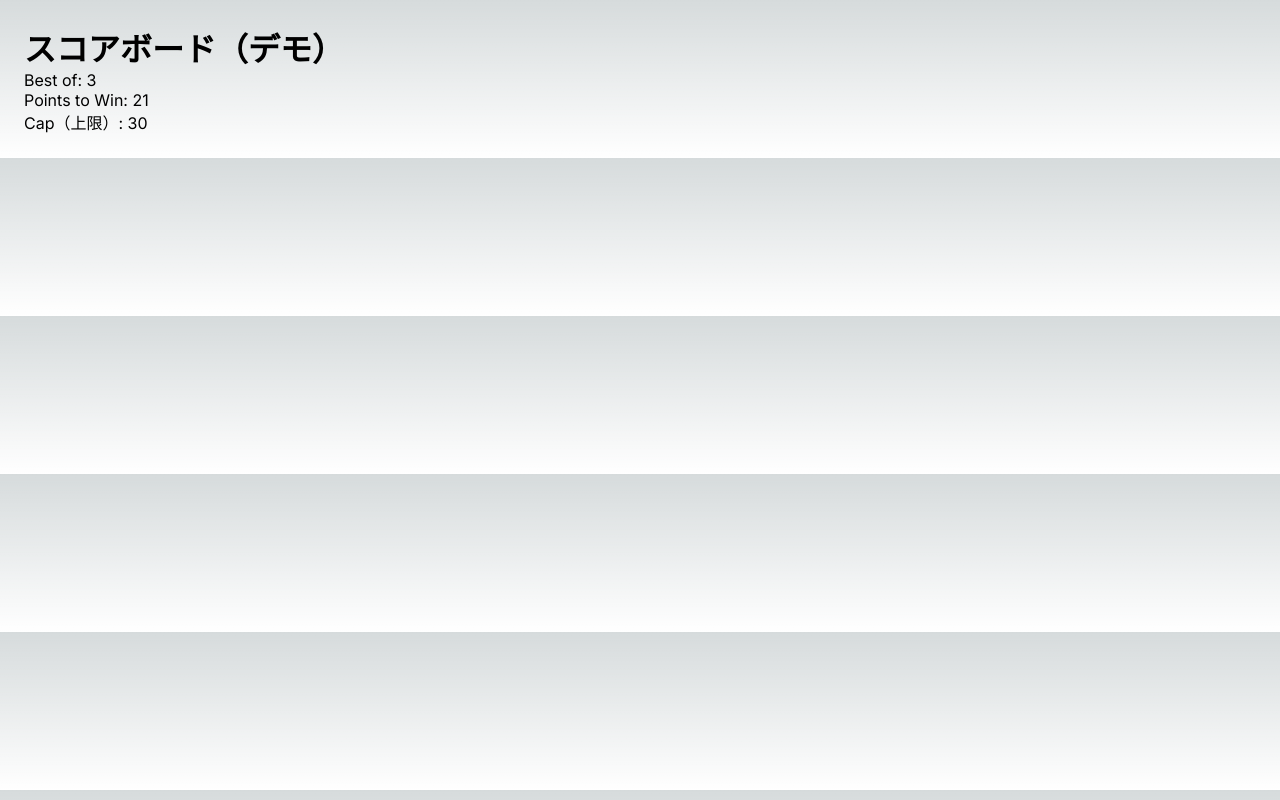
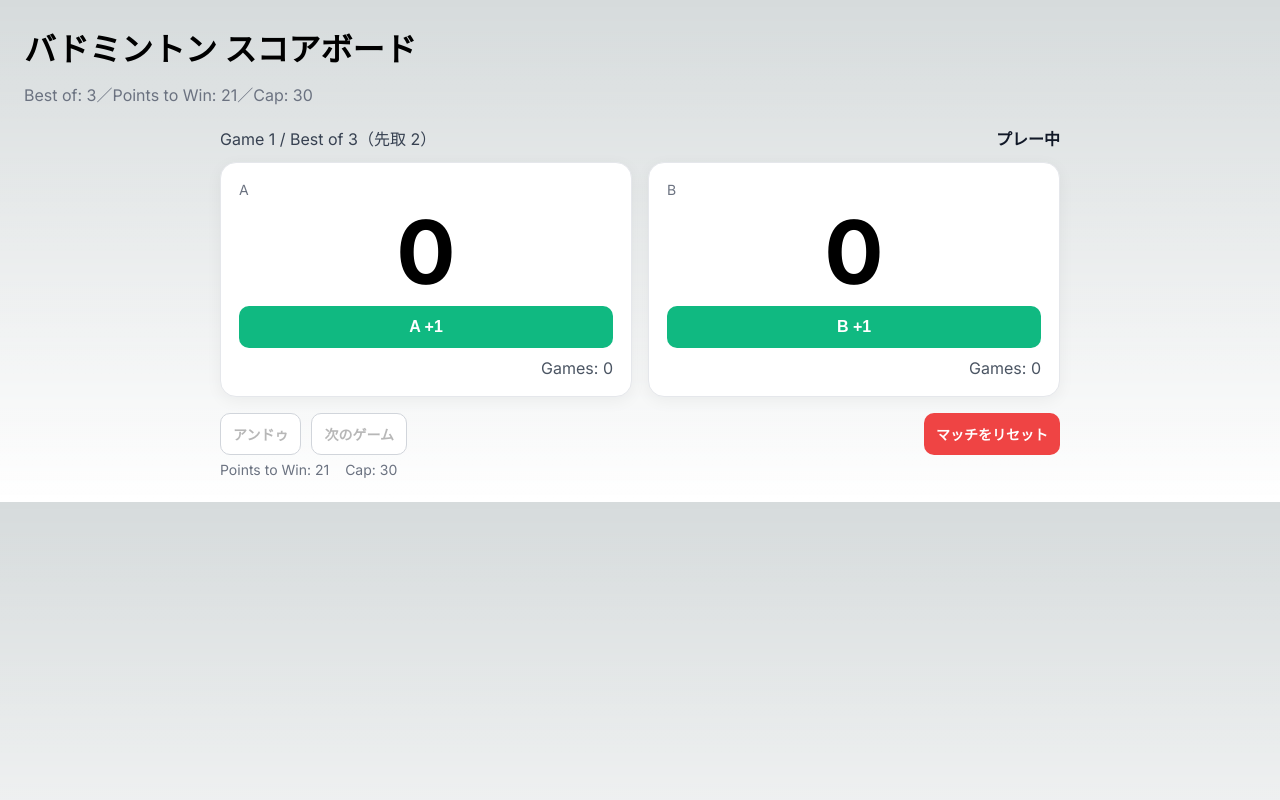
Before and after one commit to KimiyukiYamauchi/bdscore, a Next.js app: page /match in a window 1280 px wide. Built offline with nearby package versions, Linux system fonts and the light colour scheme.

Commit message:
スコアボードを追加

```diff
--- /dev/null
+++ b/app/match/Scoreboard.module.css
@@ -0,0 +1,106 @@
+.wrap {
+  max-width: 840px;
+  margin: 0 auto;
+}
+
+.header {
+  display: flex;
+  justify-content: space-between;
+  align-items: baseline;
+  gap: 16px;
+  margin-bottom: 12px;
+  color: #374151;
+}
+
+.status {
+  font-weight: 600;
+  color: #111827;
+}
+
+.board {
+  display: grid;
+  grid-template-columns: 1fr 1fr;
+  gap: 16px;
+  margin: 8px 0 16px;
+}
+
+.card {
+  background: #ffffff;
+  border: 1px solid #e5e7eb;
+  border-radius: 16px;
+  padding: 18px;
+  box-shadow: 0 4px 16px rgba(0,0,0,.05);
+  display: grid;
+  grid-template-rows: auto 1fr auto auto;
+  gap: 10px;
+}
+
+.side {
+  font-size: 14px;
+  color: #6b7280;
+}
+
+.score {
+  font-size: clamp(48px, 10vw, 88px);
+  font-weight: 700;
+  line-height: 1;
+  text-align: center;
+}
+
+.pointBtn {
+  width: 100%;
+  padding: 12px 14px;
+  font-size: 16px;
+  font-weight: 600;
+  border: none;
+  border-radius: 10px;
+  background: #10b981;
+  color: #fff;
+  cursor: pointer;
+}
+
+.pointBtn:disabled {
+  opacity: .5;
+  cursor: not-allowed;
+}
+
+.games {
+  text-align: right;
+  color: #4b5563;
+}
+
+.controls {
+  display: flex;
+  gap: 10px;
+  margin: 8px 0 6px;
+}
+
+.ctrlBtn {
+  padding: 10px 12px;
+  font-size: 14px;
+  font-weight: 600;
+  border: 1px solid #d1d5db;
+  border-radius: 10px;
+  background: #fff;
+  cursor: pointer;
+}
+
+.dangerBtn {
+  padding: 10px 12px;
+  font-size: 14px;
+  font-weight: 700;
+  border: none;
+  border-radius: 10px;
+  background: #ef4444;
+  color: #fff;
+  margin-left: auto;
+  cursor: pointer;
+}
+
+.meta {
+  margin-top: 6px;
+  display: flex;
+  gap: 16px;
+  color: #6b7280;
+  font-size: 14px;
+}
--- /dev/null
+++ b/app/match/Scoreboard.tsx
@@ -0,0 +1,230 @@
+"use client";
+
+import { useMemo, useState } from "react";
+import styles from "@/app/match/Scoreboard.module.css";
+
+type Side = "A" | "B";
+
+export type MatchSettings = {
+  bestOf: 1 | 3;
+  pointsToWin: 15 | 21;
+  cap: number; // 15点制なら21、21点制なら30 を想定
+};
+
+type GameState = {
+  a: number;
+  b: number;
+  over: boolean;
+  winner?: Side;
+};
+
+type MatchState = {
+  gameIndex: number;     // 0,1,2...
+  gamesWonA: number;
+  gamesWonB: number;
+  game: GameState;
+  matchOver: boolean;
+  matchWinner?: Side;
+};
+
+type Snapshot = MatchState;
+
+function deepClone<T>(v: T): T {
+  return JSON.parse(JSON.stringify(v));
+}
+
+function gamesNeeded(bestOf: 1 | 3): number {
+  return Math.floor(bestOf / 2) + 1;
+}
+
+// 次のポイントで勝てるかをチェック（ゲームポイント判定に使用）
+function winsIfScores(a: number, b: number, who: Side, pointsToWin: number, cap: number): boolean {
+  const na = who === "A" ? a + 1 : a;
+  const nb = who === "B" ? b + 1 : b;
+  const diff = Math.abs(na - nb);
+  if (na >= cap || nb >= cap) {
+    // cap 到達で即終了（同時には到達しない）
+    return true;
+  }
+  if ((na >= pointsToWin || nb >= pointsToWin) && diff >= 2) {
+    return true;
+  }
+  return false;
+}
+
+function judgeGame(a: number, b: number, pointsToWin: number, cap: number): { over: boolean; winner?: Side } {
+  // cap 優先
+  if (a >= cap || b >= cap) {
+    return { over: true, winner: a > b ? "A" : "B" };
+  }
+  const diff = Math.abs(a - b);
+  if ((a >= pointsToWin || b >= pointsToWin) && diff >= 2) {
+    return { over: true, winner: a > b ? "A" : "B" };
+  }
+  return { over: false };
+}
+
+function isDeuce(a: number, b: number, pointsToWin: number, cap: number): boolean {
+  // デュース：20-20（または14-14）以降で同点、cap 未満
+  const threshold = pointsToWin - 1; // 21点制なら20
+  return a >= threshold && b >= threshold && a === b && a < cap && b < cap;
+}
+
+export default function Scoreboard({ settings }: { settings: MatchSettings }) {
+  const need = useMemo(() => gamesNeeded(settings.bestOf), [settings.bestOf]);
+
+  const [state, setState] = useState<MatchState>({
+    gameIndex: 0,
+    gamesWonA: 0,
+    gamesWonB: 0,
+    game: { a: 0, b: 0, over: false },
+    matchOver: false,
+  });
+
+  const [history, setHistory] = useState<Snapshot[]>([]);
+
+  const pushHistory = () => setHistory((h) => [...h, deepClone(state)]);
+  const undo = () => {
+    setHistory((h) => {
+      if (h.length === 0) return h;
+      const last = h[h.length - 1];
+      setState(last);
+      return h.slice(0, -1);
+    });
+  };
+
+  const addPoint = (who: Side) => {
+    if (state.matchOver || state.game.over) return;
+    pushHistory();
+
+    const a = state.game.a + (who === "A" ? 1 : 0);
+    const b = state.game.b + (who === "B" ? 1 : 0);
+    const judged = judgeGame(a, b, settings.pointsToWin, settings.cap);
+
+    // 現ゲームの更新
+    let next: MatchState = {
+      ...state,
+      game: { a, b, over: judged.over, winner: judged.winner },
+    };
+
+    if (judged.over && judged.winner) {
+      // ゲーム勝利を反映
+      if (judged.winner === "A") next.gamesWonA += 1;
+      else next.gamesWonB += 1;
+
+      // マッチ終了チェック
+      if (next.gamesWonA >= need || next.gamesWonB >= need) {
+        next.matchOver = true;
+        next.matchWinner = next.gamesWonA > next.gamesWonB ? "A" : "B";
+      }
+    }
+
+    setState(next);
+  };
+
+  const nextGame = () => {
+    // ゲームが終わっていて、かつマッチ未終了のときに次ゲームへ
+    if (!state.game.over || state.matchOver) return;
+    pushHistory();
+    setState((s) => ({
+      ...s,
+      gameIndex: s.gameIndex + 1,
+      game: { a: 0, b: 0, over: false },
+    }));
+  };
+
+  const resetMatch = () => {
+    pushHistory();
+    setState({
+      gameIndex: 0,
+      gamesWonA: 0,
+      gamesWonB: 0,
+      game: { a: 0, b: 0, over: false },
+      matchOver: false,
+      matchWinner: undefined,
+    });
+  };
+
+  const a = state.game.a;
+  const b = state.game.b;
+
+  const aGamePoint = !state.game.over && winsIfScores(a, b, "A", settings.pointsToWin, settings.cap);
+  const bGamePoint = !state.game.over && winsIfScores(a, b, "B", settings.pointsToWin, settings.cap);
+
+  const aMatchPoint = aGamePoint && state.gamesWonA === need - 1;
+  const bMatchPoint = bGamePoint && state.gamesWonB === need - 1;
+
+  const statusLine = (() => {
+    if (state.matchOver) return `マッチ終了：${state.matchWinner} 勝利`;
+    if (state.game.over) return `ゲーム終了：${state.game.winner} がこのゲームに勝利`;
+    if (isDeuce(a, b, settings.pointsToWin, settings.cap)) return "デュース";
+    if (aMatchPoint && bMatchPoint) return "両者マッチポイント";
+    if (aMatchPoint) return "A マッチポイント";
+    if (bMatchPoint) return "B マッチポイント";
+    if (aGamePoint && bGamePoint) return "両者ゲームポイント";
+    if (aGamePoint) return "A ゲームポイント";
+    if (bGamePoint) return "B ゲームポイント";
+    return "プレー中";
+  })();
+
+  return (
+    <div className={styles.wrap}>
+      <div className={styles.header}>
+        <div>Game {state.gameIndex + 1} / Best of {settings.bestOf}（先取 {need}）</div>
+        <div className={styles.status}>{statusLine}</div>
+      </div>
+
+      <div className={styles.board}>
+        <div className={styles.card}>
+          <div className={styles.side}>A</div>
+          <div className={styles.score}>{a}</div>
+          <button
+            className={styles.pointBtn}
+            onClick={() => addPoint("A")}
+            disabled={state.game.over || state.matchOver}
+            aria-label="Aに1点加算"
+          >
+            A +1
+          </button>
+          <div className={styles.games}>Games: {state.gamesWonA}</div>
+        </div>
+
+        <div className={styles.card}>
+          <div className={styles.side}>B</div>
+          <div className={styles.score}>{b}</div>
+          <button
+            className={styles.pointBtn}
+            onClick={() => addPoint("B")}
+            disabled={state.game.over || state.matchOver}
+            aria-label="Bに1点加算"
+          >
+            B +1
+          </button>
+          <div className={styles.games}>Games: {state.gamesWonB}</div>
+        </div>
+      </div>
+
+      <div className={styles.controls}>
+        <button className={styles.ctrlBtn} onClick={undo} disabled={history.length === 0}>
+          アンドゥ
+        </button>
+        <button
+          className={styles.ctrlBtn}
+          onClick={nextGame}
+          disabled={!state.game.over || state.matchOver}
+          title="ゲームが終わっている時だけ有効"
+        >
+          次のゲーム
+        </button>
+        <button className={styles.dangerBtn} onClick={resetMatch}>
+          マッチをリセット
+        </button>
+      </div>
+
+      <div className={styles.meta}>
+        <span>Points to Win: {settings.pointsToWin}</span>
+        <span>Cap: {settings.cap}</span>
+      </div>
+    </div>
+  );
+}
--- a/app/match/page.tsx
+++ b/app/match/page.tsx
@@ -1,4 +1,5 @@
 import { buildSettings } from "../_lib/parse";
+import Scoreboard from "@/app/match/Scoreboard";
 
 type Props = {
   searchParams?: { [key: string]: string | string[] | undefined };
@@ -10,12 +11,11 @@ export default function MatchPage({ searchParams }: Props) {
 
   return (
     <main style={{ padding: 24 }}>
-      <h1>スコアボード（デモ）</h1>
-      <p>Best of: {settings.bestOf}</p>
-      <p>Points to Win: {settings.pointsToWin}</p>
-      <p>Cap（上限）: {settings.cap}</p>
-
-      {/* ここに実際のスコアボードUIやロジック（useReducer 等）を組み込み */}
+      <h1 style={{ marginBottom: 12 }}>バドミントン スコアボード</h1>
+      <p style={{ color: "#6b7280", marginBottom: 20 }}>
+        Best of: {settings.bestOf}／Points to Win: {settings.pointsToWin}／Cap: {settings.cap}
+      </p>
+      <Scoreboard settings={settings} />
     </main>
   );
 }
```
